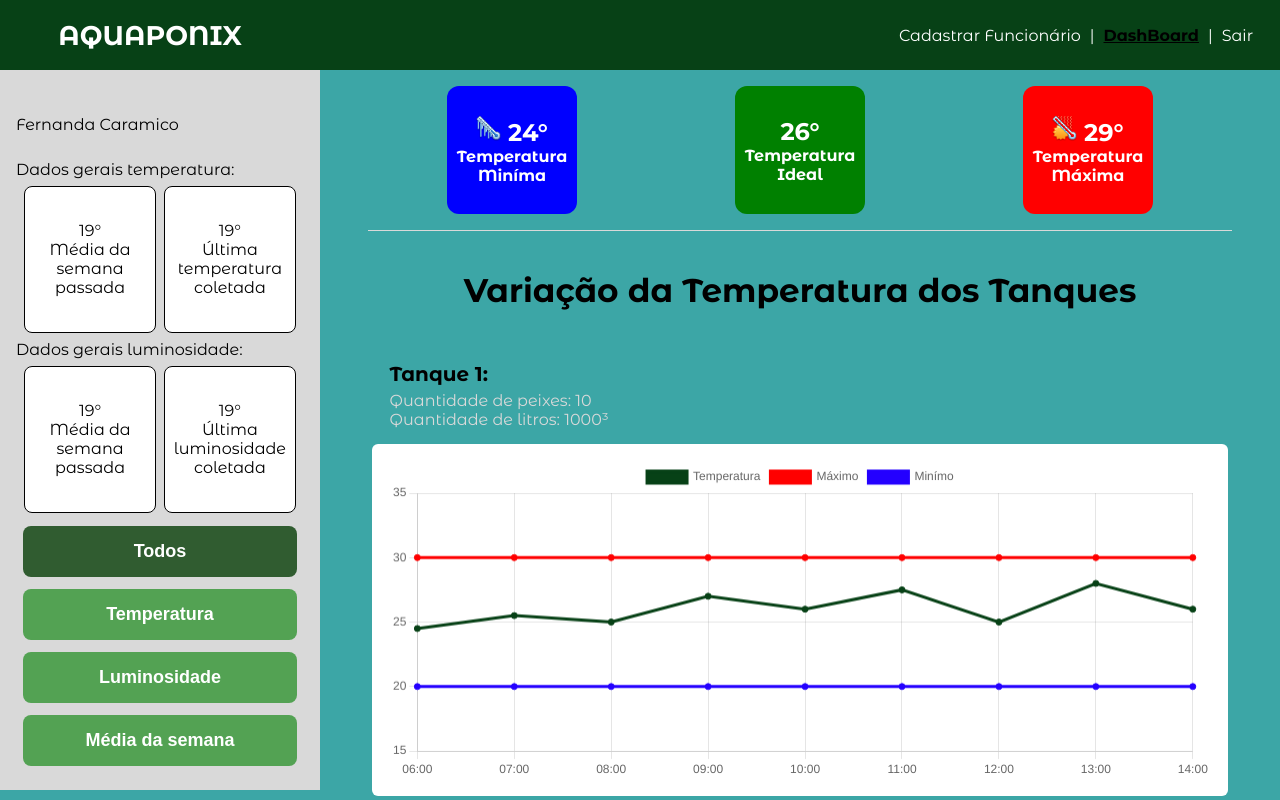
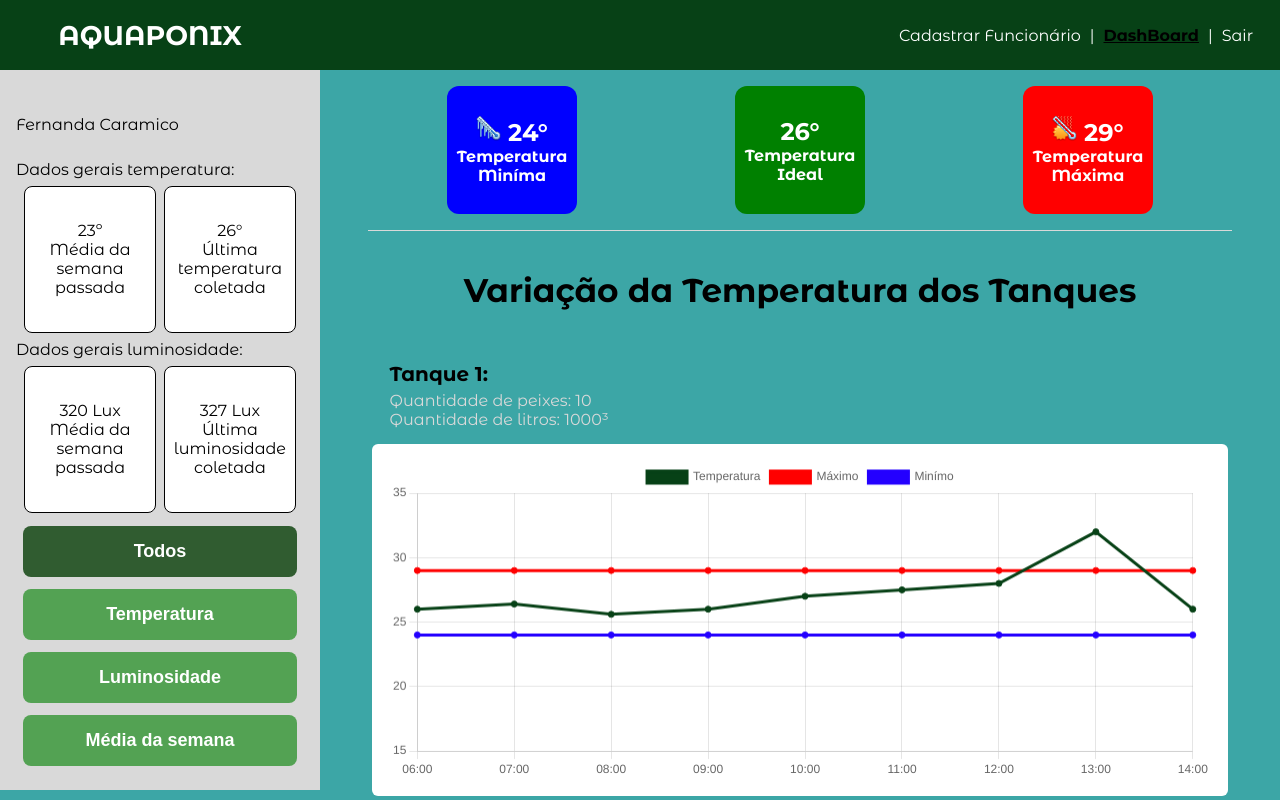
Before and after one commit to Grupo1-ADSB-AquaPonix/WebSite-Aquaponix, a plain HTML site: page dashboard/painel.html in a window 1280 px wide. Shown: the top 800 px of the page. Drawn offline with nearby package versions, Linux system fonts and the light colour scheme.

Commit message:
refatoração: mockando dados da dashborad e linkando paginas

```diff
--- a/cadastro/validaCadastro.js
+++ b/cadastro/validaCadastro.js
@@ -32,7 +32,7 @@ function validaCadastro() {
     } else if (confirmSenha !== senha) {
         alert('As senhas não coincidem')
     } else {
-        window.open('./continuarCadastro.html')
+        window.location.href = ('./continuarCadastro.html')
     }
 }
 
@@ -49,7 +49,7 @@ function validaEndereco() {
     } else if (complemento == '') {
         alert('Insira um complemento')
     } else {
-        window.open('../tela-login/telaLogin.html')
+        window.location.href = ('../tela-login/telaLogin.html')
     }
 }
 
@@ -89,6 +89,6 @@ function validaFuncionario() {
         alert('As senhas não coincidem')
 
     } else {
-        window.open('../dashboard/painel.html')
+        window.location.href = ('../dashboard/painel.html')
     }
 }
--- a/dashboard/painel.html
+++ b/dashboard/painel.html
@@ -44,11 +44,11 @@
                     <span>Dados gerais temperatura:</span>
                     <div class="box-dados-gerais-temp">
                         <div class="box1-temp">
-                            <span>19°</span>
+                            <span>23º</span>
                             <span>Média da semana passada</span>
                         </div>
                         <div class="box2-temp">
-                            <span>19°</span>
+                            <span>26°</span>
                             <span>Última temperatura coletada</span>
                         </div>
                     </div>
@@ -57,11 +57,11 @@
                     <span>Dados gerais luminosidade:</span>
                     <div class="box-dados-gerais-temp">
                         <div class="box1-temp">
-                            <span>19°</span>
+                            <span>320 Lux</span>
                             <span>Média da semana passada</span>
                         </div>
                         <div class="box2-temp">
-                            <span>19°</span>
+                            <span>327 Lux</span>
                             <span>Última luminosidade coletada</span>
                         </div>
                     </div>
@@ -188,21 +188,21 @@
             datasets: [
                 {
                     // dados que a linha vai se basear para percorrer o gráfico
-                    data: [24.5, 25.5, 25, 27, 26, 27.5, 25, 28, 26],
+                    data: [26, 26.4, 25.6, 26, 27, 27.5, 28, 32, 26],
                     borderColor: "#074116",
                     backgroundColor: "#074116",
                     label: 'Temperatura'
                 },
                 {
                     // dados que a linha vai se basear para percorrer o gráfico
-                    data: [30, 30, 30, 30, 30, 30, 30, 30, 30],
+                    data: [29, 29, 29, 29, 29, 29, 29, 29, 29],
                     borderColor: "#FF0000",
                     backgroundColor: "#FF0000",
                     label: 'Máximo'
                 },
                 {
                     // dados que a linha vai se basear para percorrer o gráfico
-                    data: [20, 20, 20, 20, 20, 20, 20, 20, 20],
+                    data: [24, 24, 24, 24, 24, 24, 24, 24, 24],
                     borderColor: "#2400FF",
                     backgroundColor: "#2400FF",
                     label: 'Minímo'
@@ -231,21 +231,21 @@
             datasets: [
             {
                     // dados que a linha vai se basear para percorrer o gráfico
-                    data: [24.5, 25.5, 25, 27, 26, 27.5, 25, 28, 26],
+                    data: [111, 210, 225, 231, 197, 271, 421, 324, 359],
                     borderColor: "#074116",
                     backgroundColor: "#074116",
                     label: 'Luminosidade'
                 },
                 {
                     // dados que a linha vai se basear para percorrer o gráfico
-                    data: [30, 30, 30, 30, 30, 30, 30, 30, 30],
+                    data: [400, 400, 400, 400, 400, 400, 400, 400, 400],
                     borderColor: "#FF0000",
                     backgroundColor: "#FF0000",
                     label: 'Máximo'
                 },
                 {
                     // dados que a linha vai se basear para percorrer o gráfico
-                    data: [20, 20, 20, 20, 20, 20, 20, 20, 20],
+                    data: [101, 101, 101, 101, 101, 101, 101, 101, 101],
                     borderColor: "#2400FF",
                     backgroundColor: "#2400FF",
                     label: 'Minímo'
@@ -257,8 +257,8 @@
             // scale defini o valor minimo e máximo do eixo Y
             scale: {
                 y: {
-                    min: 15,
-                    max: 35
+                    min: 50,
+                    max: 450
                 }
             }
         }
--- a/tela-login/validaLogin.js
+++ b/tela-login/validaLogin.js
@@ -5,7 +5,7 @@ function validaLogin() {
     if(email.indexOf('@') == -1 || senha.length < 6){
         alert('Email ou senha incorretos')
     } else {
-        window.open('../dashboard/painel.html')
+        window.location.href = ('../dashboard/painel.html')
     }
 
 }
```
